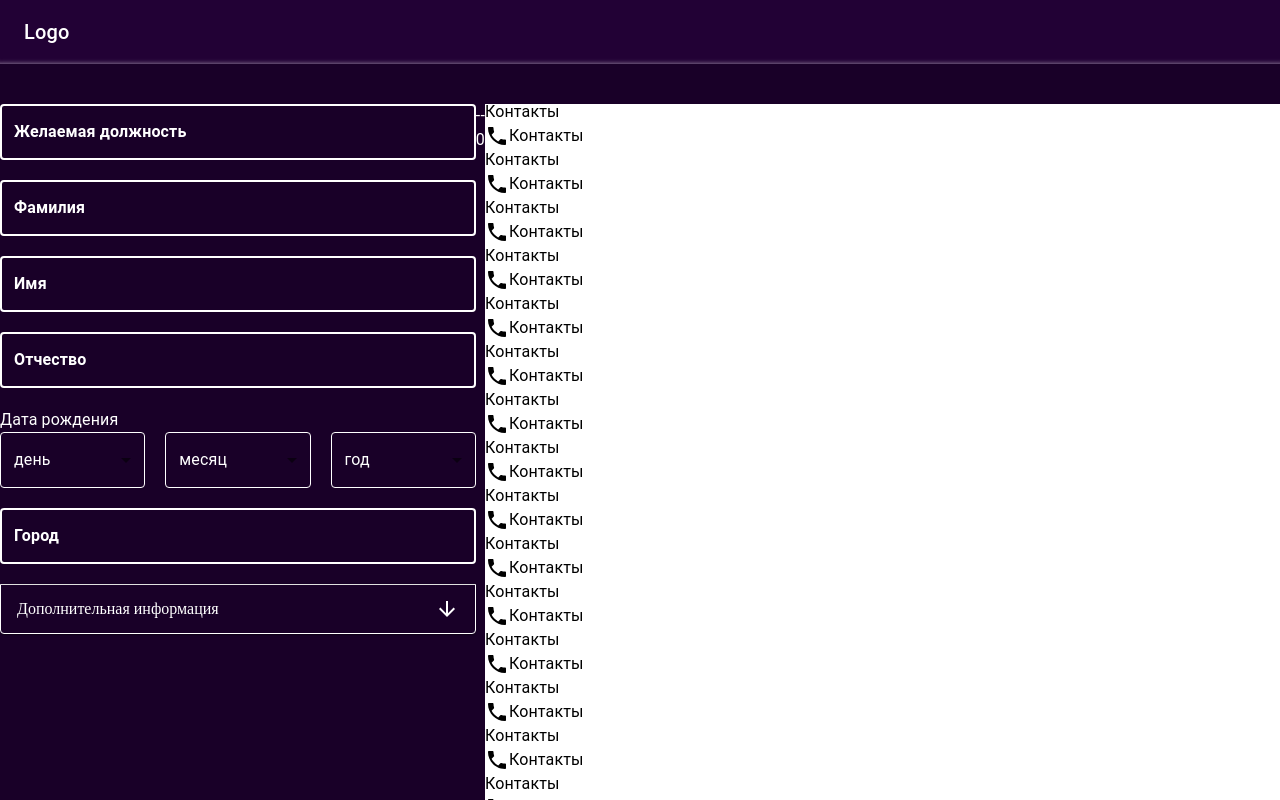
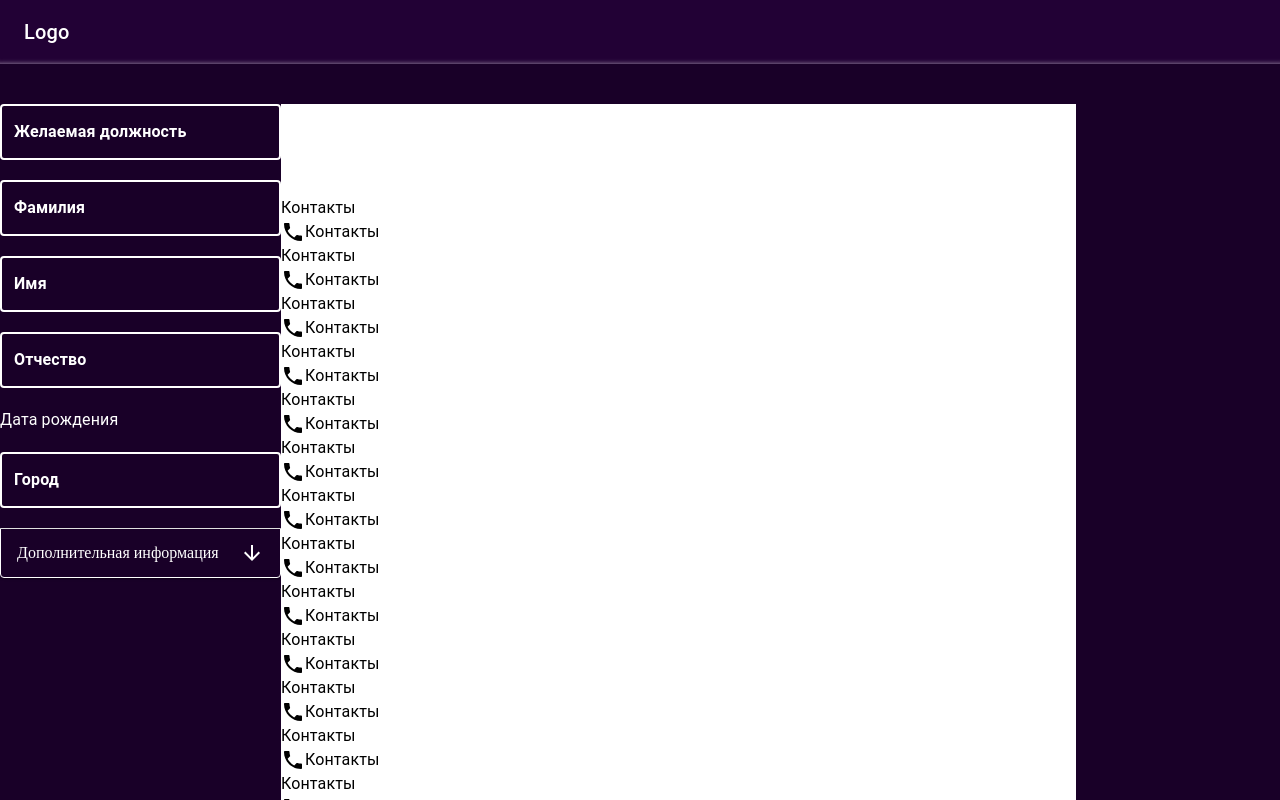
Before and after one commit to chmonka/createResume, a React (Vite) app: page /createResume in a window 1280 px wide. Shown: the top 800 px of the page. Built offline with nearby package versions, Linux system fonts and the light colour scheme.

Commit message:
добавил react hooks

```diff
--- a/package.json
+++ b/package.json
@@ -24,6 +24,7 @@
     "prettier": "^3.2.5",
     "react": "^18.2.0",
     "react-dom": "^18.2.0",
+    "react-hook-form": "^7.51.4",
     "react-pdf": "^8.0.0",
     "react-router-dom": "^6.22.3",
     "react-to-pdf-ts": "^1.0.10",
--- a/src/components/Button/CustomButton.tsx
+++ b/src/components/Button/CustomButton.tsx
@@ -1,4 +1,3 @@
-
 import { Button, ThemeProvider, createTheme } from '@mui/material'
 import { FC } from 'react'
 
@@ -12,28 +11,32 @@ const theme = createTheme({
     MuiButton: {
       styleOverrides: {
         root: {
-          "&.MuiButton-root": {
-            border: "2px #FFFFFF solid",
-            color: "#FFFFFF",
+          '&.MuiButton-root': {
+            border: '2px #FFFFFF solid',
+            color: '#FFFFFF',
             // backgroundColor: "#FFFFFF"
           },
-          "& :hover": {
-            boxShadow:'0px 15px 5px -5px rgba(255, 255, 255, 1) inset'
-          }
-        }
-      }
-    }
-  }
+          '& :hover': {
+            boxShadow: '0px 15px 5px -5px rgba(255, 255, 255, 1) inset',
+          },
+        },
+      },
+    },
+  },
 })
 
 const CustomButton: FC<ButtonProps> = ({ onClick, innerText }) => {
   return (
     <ThemeProvider theme={theme}>
-      <Button onClick={onClick} variant='outlined' size='medium' sx={{ borderColor: '#FFFFFF', color: '#FFFFFF' }}>
+      <Button
+        onClick={onClick}
+        variant='outlined'
+        size='medium'
+        sx={{ borderColor: '#FFFFFF', color: '#FFFFFF' }}
+      >
         {innerText}
       </Button>
     </ThemeProvider>
-
   )
 }
 export default CustomButton
--- a/src/components/container/CustomContainer.tsx
+++ b/src/components/Container/CustomContainer.tsx
@@ -10,7 +10,6 @@ function CustomContainer({ children, ...rest }: IContainerProps) {
     <Box
       component='div'
       {...rest}
-
       sx={{
         margin: '0 auto',
         maxWidth: '1280px',
--- a/src/components/Document/MyDocument.tsx
+++ b/src/components/Document/MyDocument.tsx
@@ -2,44 +2,53 @@ import html2canvas from 'html2canvas'
 import { jsPDF } from 'jspdf'
 import { useRef } from 'react'
 import { Box, Grid, Typography } from '@mui/material'
-import LocalPhoneIcon from '@mui/icons-material/LocalPhone';
+import LocalPhoneIcon from '@mui/icons-material/LocalPhone'
+import { defaultValueForm } from '../../pages/CreateResume/containers/ResumeForm/candidate.ts'
+
 const MyDocument = () => {
-  const pdfRef = useRef(null);
+  console.log(defaultValueForm)
+
+  const pdfRef = useRef(null)
   const downloadPDF = () => {
-    const input = pdfRef.current;
+    const input = pdfRef.current
     if (input) {
       html2canvas(input, {
-        width: 1000,
+        width: 795,
         height: 1000,
-      }).then((canvas) => {
-        const imgData = canvas.toDataURL('image/png');
-        const pdf = new jsPDF("portrait", "pt", "a4");
-        const pdfWidth = pdf.internal.pageSize.getWidth();
+      }).then(canvas => {
+        const imgData = canvas.toDataURL('image/png')
+        const pdf = new jsPDF('portrait', 'pt', 'a4')
+        const pdfWidth = pdf.internal.pageSize.getWidth()
         const pdfHeight = pdf.internal.pageSize.getWidth()
-        pdf.addImage(imgData, "SVG", 0, 0, pdfWidth, pdfHeight);
-        pdf.save("shipping_label.pdf");
-      });
+        pdf.addImage(imgData, 'SVG', 0, 0, pdfWidth, pdfHeight)
+        pdf.save('shipping_label.pdf')
+      })
     } else {
-      console.error('PDF ref is null');
+      console.error('PDF ref is null')
     }
-  };
+  }
 
   return (
-    <Box sx={{ display: 'flex', flexDirection: 'column', height: '100%' }} >
-      <Box sx={{
-        position: 'relative', display: 'flex',
+    <Box sx={{ display: 'flex', flexDirection: 'column', height: '100%' }}>
+      <Box
+        sx={{
+          position: 'relative',
+          display: 'flex',
           flexFlow: 'column nowrap',
           alignItems: 'center',
           alignContent: 'center',
           width: '100%',
           height: '100%',
           justifyContent: 'center',
-        backgroundColor:'#FFFFFF'
-      }}>
-        <Grid ref={pdfRef} sx={{
+          backgroundColor: '#FFFFFF',
+        }}
+      >
+        <Grid
+          ref={pdfRef}
+          sx={{
             display: 'flex',
             justifyContent: 'center',
-          flexDirection:'column',
+            flexDirection: 'column',
             width: '100%',
             height: '100%',
             minWidth: '795px',
@@ -49,65 +58,10 @@ const MyDocument = () => {
             borderRadius: '4px',
             background: 'var(--white)',
             boxShadow: '0 0 32px var(--blue3_07)',
-          overflow: 'hidden'
-        }}>
-          <Box sx={{ display: 'flex', flexDirection: 'column' }}>
-            <Typography sx={{ color: '#000' }}>Контакты</Typography>
-            <Grid sx={{ display: 'flex', flexDirection: 'row' }}>
-              <LocalPhoneIcon />
-              <Typography sx={{ color: '#000' }}>Контакты</Typography>
-            </Grid>
-          </Box>
-          <Box sx={{ display: 'flex', flexDirection: 'column' }}>
-            <Typography sx={{ color: '#000' }}>Контакты</Typography>
-            <Grid sx={{ display: 'flex', flexDirection: 'row' }}>
-              <LocalPhoneIcon />
-              <Typography sx={{ color: '#000' }}>Контакты</Typography>
-            </Grid>
-          </Box>
-          <Box sx={{ display: 'flex', flexDirection: 'column' }}>
-            <Typography sx={{ color: '#000' }}>Контакты</Typography>
-            <Grid sx={{ display: 'flex', flexDirection: 'row' }}>
-              <LocalPhoneIcon />
-              <Typography sx={{ color: '#000' }}>Контакты</Typography>
-            </Grid>
-          </Box>
-          <Box sx={{ display: 'flex', flexDirection: 'column' }}>
-            <Typography sx={{ color: '#000' }}>Контакты</Typography>
-            <Grid sx={{ display: 'flex', flexDirection: 'row' }}>
-              <LocalPhoneIcon />
-              <Typography sx={{ color: '#000' }}>Контакты</Typography>
-            </Grid>
-          </Box>
-          <Box sx={{ display: 'flex', flexDirection: 'column' }}>
-            <Typography sx={{ color: '#000' }}>Контакты</Typography>
-            <Grid sx={{ display: 'flex', flexDirection: 'row' }}>
-              <LocalPhoneIcon />
-              <Typography sx={{ color: '#000' }}>Контакты</Typography>
-            </Grid>
-          </Box>
-          <Box sx={{ display: 'flex', flexDirection: 'column' }}>
-            <Typography sx={{ color: '#000' }}>Контакты</Typography>
-            <Grid sx={{ display: 'flex', flexDirection: 'row' }}>
-              <LocalPhoneIcon />
-              <Typography sx={{ color: '#000' }}>Контакты</Typography>
-            </Grid>
-          </Box>
-          <Box sx={{ display: 'flex', flexDirection: 'column' }}>
-            <Typography sx={{ color: '#000' }}>Контакты</Typography>
-            <Grid sx={{ display: 'flex', flexDirection: 'row' }}>
-              <LocalPhoneIcon />
-              <Typography sx={{ color: '#000' }}>Контакты</Typography>
-            </Grid>
-          </Box>
-          <Box sx={{ display: 'flex', flexDirection: 'column' }}>
-            <Typography sx={{ color: '#000' }}>Контакты</Typography>
-            <Grid sx={{ display: 'flex', flexDirection: 'row' }}>
-              <LocalPhoneIcon />
-              <Typography sx={{ color: '#000' }}>Контакты</Typography>
-            </Grid>
-          </Box>
-
+            overflow: 'hidden',
+          }}
+        >
+          <Grid>
             <Box sx={{ display: 'flex', flexDirection: 'column' }}>
               <Typography sx={{ color: '#000' }}>Контакты</Typography>
               <Grid sx={{ display: 'flex', flexDirection: 'row' }}>
@@ -185,7 +139,6 @@ const MyDocument = () => {
                 <Typography sx={{ color: '#000' }}>Контакты</Typography>
               </Grid>
             </Box>
-
             <Box sx={{ display: 'flex', flexDirection: 'column' }}>
               <Typography sx={{ color: '#000' }}>Контакты</Typography>
               <Grid sx={{ display: 'flex', flexDirection: 'row' }}>
@@ -214,14 +167,40 @@ const MyDocument = () => {
                 <Typography sx={{ color: '#000' }}>Контакты</Typography>
               </Grid>
             </Box>
+            <Box sx={{ display: 'flex', flexDirection: 'column' }}>
+              <Typography sx={{ color: '#000' }}>Контакты</Typography>
+              <Grid sx={{ display: 'flex', flexDirection: 'row' }}>
+                <LocalPhoneIcon />
+                <Typography sx={{ color: '#000' }}>Контакты</Typography>
+              </Grid>
+            </Box>
+            <Box sx={{ display: 'flex', flexDirection: 'column' }}>
+              <Typography sx={{ color: '#000' }}>Контакты</Typography>
+              <Grid sx={{ display: 'flex', flexDirection: 'row' }}>
+                <LocalPhoneIcon />
+                <Typography sx={{ color: '#000' }}>Контакты</Typography>
+              </Grid>
+            </Box>
+            {/*<Typography color={'white'}>{newCandidate.firstName}</Typography>*/}
+            {/*<Typography color={'white'}>{newCandidate.middleName}</Typography>*/}
+            {/*<Typography color={'white'}>{newCandidate.lastName}</Typography>*/}
+            {/*<Typography color={'white'}>{newCandidate.city}</Typography>*/}
+            {/*<Typography color={'white'}>{newCandidate.desiredPosition}</Typography>*/}
+            {/*<Typography color={'white'}>{newCandidate.dateOfBirth}</Typography>*/}
+            {/*<Typography color={'white'}>*/}
+            {/*  {newCandidate.money} {newCandidate.currency}*/}
+            {/*</Typography>*/}
+          </Grid>
         </Grid>
       </Box>
 
       <Box>
-        <button onClick={downloadPDF} style={{ fontSize: '10px' }}>Download</button>
+        <button onClick={downloadPDF} style={{ fontSize: '10px' }}>
+          Download
+        </button>
       </Box>
-    </Box >
-  );
-};
+    </Box>
+  )
+}
 
-export default MyDocument;
+export default MyDocument
--- a/src/components/FormControl/MyFormControl.tsx
+++ b/src/components/SelectForm/SelectForm.tsx
@@ -1,12 +1,4 @@
-import {
-  FormControl,
-  InputLabel,
-  MenuItem,
-  Select,
-  SelectChangeEvent,
-  ThemeProvider,
-  createTheme,
-} from '@mui/material'
+import { BaseSelectProps, createTheme, MenuItem, Select, ThemeProvider } from '@mui/material'
 import { FC } from 'react'
 
 const theme = createTheme({
@@ -93,24 +85,14 @@ const theme = createTheme({
   },
 })
 
-interface ImyFormControlProps {
-  inputLabel?: string
-  value: string
-  handleChange: (event: SelectChangeEvent<string>) => void
+type ISelectForm = BaseSelectProps<string> & {
   array: string[] | number[]
 }
 
-const MyFormControl: FC<ImyFormControlProps> = ({ inputLabel, handleChange, value, array }) => {
+const SelectForm: FC<ISelectForm> = ({ array, ...props }) => {
   return (
     <ThemeProvider theme={theme}>
-      <FormControl sx={{ border: 'none', width: '100%' }}>
-        <InputLabel id='demo-simple-select-label'>{inputLabel}</InputLabel>
-        <Select
-          labelId='demo-simple-select-label'
-          id='demo-simple-select'
-          value={value}
-          onChange={handleChange}
-        >
+      <Select {...props}>
         {array.map((item, index) => {
           return (
             <MenuItem key={index} value={item}>
@@ -119,9 +101,8 @@ const MyFormControl: FC<ImyFormControlProps> = ({ inputLabel, handleChange, valu
           )
         })}
       </Select>
-      </FormControl>
     </ThemeProvider>
   )
 }
 
-export default MyFormControl
+export default SelectForm
--- a/src/components/TextField/MyTextField.tsx
+++ b/src/components/TextField/MyTextField.tsx
@@ -1,5 +1,5 @@
-import { TextField, ThemeProvider, createTheme } from '@mui/material'
-import { ChangeEvent, FC } from 'react'
+import { TextField, ThemeProvider, createTheme, TextFieldProps } from '@mui/material'
+import { forwardRef } from 'react'
 
 const theme = createTheme({
   components: {
@@ -39,25 +39,14 @@ const theme = createTheme({
   },
 })
 
-interface IMyTextField {
-  label: string
-  type?: string
-  inputProps?: object
-  handleChange?: (event: ChangeEvent<HTMLInputElement | HTMLTextAreaElement>) => void
-}
+interface IMyTextField extends Omit<TextFieldProps<'outlined'>, 'variant'> {}
 
-const MyTextField: FC<IMyTextField> = ({ label, type, inputProps, handleChange }) => {
+const MyTextField = forwardRef<HTMLInputElement, IMyTextField>((props, ref) => {
   return (
     <ThemeProvider theme={theme}>
-      <TextField
-        sx={{ width: '100%' }}
-        label={label}
-        type={type}
-        inputProps={inputProps}
-        onChange={handleChange}
-      />
+      <TextField inputRef={ref} sx={{ width: '100%' }} {...props} />
     </ThemeProvider>
   )
-}
+})
 
 export default MyTextField
--- a/src/pages/CreateResume/containers/ResumeForm/ResumeForm.tsx
+++ b/src/pages/CreateResume/containers/ResumeForm/ResumeForm.tsx
@@ -1,17 +1,26 @@
-import { Accordion, Box, Grid, SelectChangeEvent, Typography } from '@mui/material'
-
+import { Accordion, Box, Grid, Typography } from '@mui/material'
 import CustomContainer from '../../../../components/Container/CustomContainer.tsx'
-import { ChangeEvent, useState } from 'react'
 import AccordionDetails from '@mui/material/AccordionDetails'
 import AccordionSummary from '@mui/material/AccordionSummary'
 import ArrowDownwardIcon from '@mui/icons-material/ArrowDownward'
 import MyTextField from '../../../../components/TextField/MyTextField.tsx'
-import MyFormControl from '../../../../components/FormControl/MyFormControl.tsx'
-// import MyDocument from '../../../../components/Document/MyDocument.tsx'
+import MyDocument from '../../../../components/Document/MyDocument.tsx'
+import { Candidate, defaultValueForm } from './candidate.ts'
+import { useForm } from 'react-hook-form'
 
-import PDFViewer from '@react-18-pdf/renderer'
-import MyDocument from '../../../../components/Document/MyDocument.tsx'
 const ResumeForm = () => {
+  const {
+    register,
+    handleSubmit,
+    getValues,
+    getFieldState,
+    watch,
+    formState: { errors },
+  } = useForm<Candidate>({ defaultValues: defaultValueForm })
+
+  console.log(watch())
+
+  const moneyArray: string[] = ['Руб', '$']
   const dayArray: number[] = [
     1, 2, 3, 4, 5, 6, 7, 8, 9, 10, 11, 12, 13, 14, 15, 16, 17, 18, 19, 20, 21, 22, 23, 24, 25, 26,
     27, 28, 29, 30, 31,
@@ -34,104 +43,17 @@ const ResumeForm = () => {
     2000, 2001, 2002, 2003, 2004, 2005, 2006, 2007, 2008, 2009, 2010, 2011, 2012, 2013, 2014, 2015,
     2016, 2017, 2018, 2019, 2020,
   ]
-  const moneyArray: string[] = ['Руб', '$']
-  // const theme = createTheme({
-  //   palette: {
-  //     primary: {
-  //       main: '#FFFFFF',
-  //     },
-  //   },
-  // })
-  const [day, setDay] = useState<string>('')
-  const [year, setYear] = useState<string>('')
-  const [month, setMonth] = useState<string>('')
-  const [currency, setСurrency] = useState<string>('')
-  const [desiredPosition, setDesiredPosition] = useState<string>('')
-  const [name, setName] = useState<string>('')
-  const [middleName, setMiddleName] = useState<string>('')
-  const [lastName, setLastName] = useState<string>('')
-  const [city, setCity] = useState<string>('')
-
-  const [money, setMoney] = useState<number>(0)
-
-  //Select
-  const handleChangeDay = (event: SelectChangeEvent) => {
-    setDay(event.target.value as string)
-  }
-
-  const handleChangeYear = (event: SelectChangeEvent) => {
-    setYear(event.target.value as string)
-  }
-
-  const handleChangeMonth = (event: SelectChangeEvent) => {
-    setMonth(event.target.value as string)
-  }
-
-  const handleСurrency = (event: SelectChangeEvent) => {
-    setСurrency(event.target.value as string)
-  }
-
-  //TextField
-  const handleChangeDesiredPosition = (
-    event: ChangeEvent<HTMLInputElement | HTMLTextAreaElement>
-  ) => {
-    setDesiredPosition(event.target.value as string)
-  }
-
-  const handleName = (event: ChangeEvent<HTMLInputElement | HTMLTextAreaElement>) => {
-    setName(event.target.value as string)
-  }
-
-  const handleMiddleName = (event: ChangeEvent<HTMLInputElement | HTMLTextAreaElement>) => {
-    setMiddleName(event.target.value as string)
-  }
-
-  const handleLastName = (event: ChangeEvent<HTMLInputElement | HTMLTextAreaElement>) => {
-    setLastName(event.target.value as string)
-  }
-
-  const handleCity = (event: ChangeEvent<HTMLInputElement | HTMLTextAreaElement>) => {
-    setCity(event.target.value as string)
-  }
-
-  const handleMoney = (event: ChangeEvent<HTMLInputElement | HTMLTextAreaElement>) => {
-    const value = Number(event.target.value)
-    setMoney(value)
-  }
-
-  interface Candidate {
-    desiredPosition: string
-    lastName: string
-    firstName: string
-    middleName: string
-    dateOfBirth: string
-    city: string
-    money: number
-    currency: string
-  }
-
-  const newCandidate: Candidate = {
-    desiredPosition: desiredPosition,
-    lastName: lastName,
-    firstName: name,
-    middleName: middleName,
-    dateOfBirth: `${year}-${month}-${day}`,
-    city: city,
-    money: money,
-    currency: currency,
-  }
-
-  console.log(newCandidate)
 
   return (
     <Box sx={{ backgroundColor: '#190028', paddingTop: '40px' }}>
-      <CustomContainer display={'flex'} flexDirection={'row'} >
+      <CustomContainer display={'flex'} flexDirection={'row'}>
         <Grid
           sx={{
             display: 'flex',
             flexDirection: 'column',
             gap: '20px',
-          }}>
+          }}
+        >
           <Grid
             sx={{
               display: 'flex',
@@ -139,10 +61,10 @@ const ResumeForm = () => {
               gap: '20px',
             }}
           >
-            <MyTextField label={'Желаемая должность'} handleChange={handleChangeDesiredPosition} />
-            <MyTextField label={'Фамилия'} handleChange={handleMiddleName} />
-            <MyTextField label={'Имя'} handleChange={handleName} />
-            <MyTextField label={'Отчество'} handleChange={handleLastName} />
+            <MyTextField label={'Желаемая должность'} {...register('desiredPosition')} />
+            <MyTextField label={'Фамилия'} {...register('middleName')} />
+            <MyTextField label={'Имя'} {...register('firstName')} />
+            <MyTextField label={'Отчество'} {...register('lastName')} />
           </Grid>
           <Grid
             sx={{
@@ -162,27 +84,14 @@ const ResumeForm = () => {
               }}
             >
               <Grid sx={{ display: 'flex', flexDirection: 'row', gap: '20px' }}>
-                <MyFormControl
-                  inputLabel={'день'}
-                  value={day}
-                  handleChange={handleChangeDay}
-                  array={dayArray}
-                ></MyFormControl>
-                <MyFormControl
-                  inputLabel={'месяц'}
-                  value={month}
-                  handleChange={handleChangeMonth}
-                  array={monthArray}
-                ></MyFormControl>
-                <MyFormControl
-                  inputLabel={'год'}
-                  value={year}
-                  handleChange={handleChangeYear}
-                  array={yearArray}
-                ></MyFormControl>
+                {/*<SelectForm*/}
+                {/*  label={'День'}*/}
+                {/*  onChange={handleChangeDay}*/}
+                {/*  array={dayArray}*/}
+                {/*></SelectForm>*/}
               </Grid>
               <Grid>
-                <MyTextField label={'Город'} handleChange={handleCity}></MyTextField>
+                <MyTextField label={'Город'}></MyTextField>
               </Grid>
               <Accordion
                 sx={{
@@ -202,17 +111,17 @@ const ResumeForm = () => {
                       gap: '20px',
                     }}
                   >
-                    <MyTextField
-                      label={'Желаемая зарплата'}
-                      type={'number'}
-                      inputProps={{ min: 0, step: 5000 }}
-                      handleChange={handleMoney}
-                    />
-                    <MyFormControl
-                      value={currency}
-                      handleChange={handleСurrency}
-                      array={moneyArray}
-                    />
+                    {/*<MyTextField*/}
+                    {/*  label={'Желаемая зарплата'}*/}
+                    {/*  type={'number'}*/}
+                    {/*  inputProps={{ min: 0, step: 5000 }}*/}
+                    {/*  onChange={handleMoney}*/}
+                    {/*/>*/}
+                    {/*<MyFormControl*/}
+                    {/*  value={currency}*/}
+                    {/*  handleChange={handleСurrency}*/}
+                    {/*  array={moneyArray}*/}
+                    {/*/>*/}
                     <MyTextField label={'Гражданство'} type={'string'} />
                   </Grid>
                 </AccordionDetails>
@@ -220,20 +129,8 @@ const ResumeForm = () => {
             </Grid>
           </Grid>
         </Grid>
-        <Box>
-          <Typography color={'white'}>{newCandidate.firstName}</Typography>
-          <Typography color={'white'}>{newCandidate.middleName}</Typography>
-          <Typography color={'white'}>{newCandidate.lastName}</Typography>
-          <Typography color={'white'}>{newCandidate.city}</Typography>
-          <Typography color={'white'}>{newCandidate.desiredPosition}</Typography>
-          <Typography color={'white'}>{newCandidate.dateOfBirth}</Typography>
-          <Typography color={'white'}>
-            {newCandidate.money} {newCandidate.currency}
-          </Typography>
-        </Box>
-        <MyDocument>
-
-        </MyDocument>
+        <Box></Box>
+        <MyDocument></MyDocument>
       </CustomContainer>
     </Box>
   )
--- /dev/null
+++ b/src/pages/CreateResume/containers/ResumeForm/candidate.ts
@@ -0,0 +1,21 @@
+export interface Candidate {
+  desiredPosition: string
+  lastName: string
+  firstName: string
+  middleName: string
+  dateOfBirth: string
+  city: string
+  money: number
+  currency: string
+}
+
+export const defaultValueForm: Candidate = {
+  desiredPosition: '',
+  lastName: '',
+  firstName: '',
+  middleName: '',
+  dateOfBirth: '',
+  city: '',
+  money: 0,
+  currency: '',
+}
```
Also changed, not shown: src/components/header/Header.tsx (+16 -10 lines), src/pages/MainPage/containers/Welcome/Welcome.tsx (renamed from src/pages/MainPage/containers/welcome/Welcome.tsx, +16 -10 lines), src/data/object.ts (added), 1 other file (tests, documents, lock files or other folders). Lines whose indentation alone changed are shown as unchanged.
